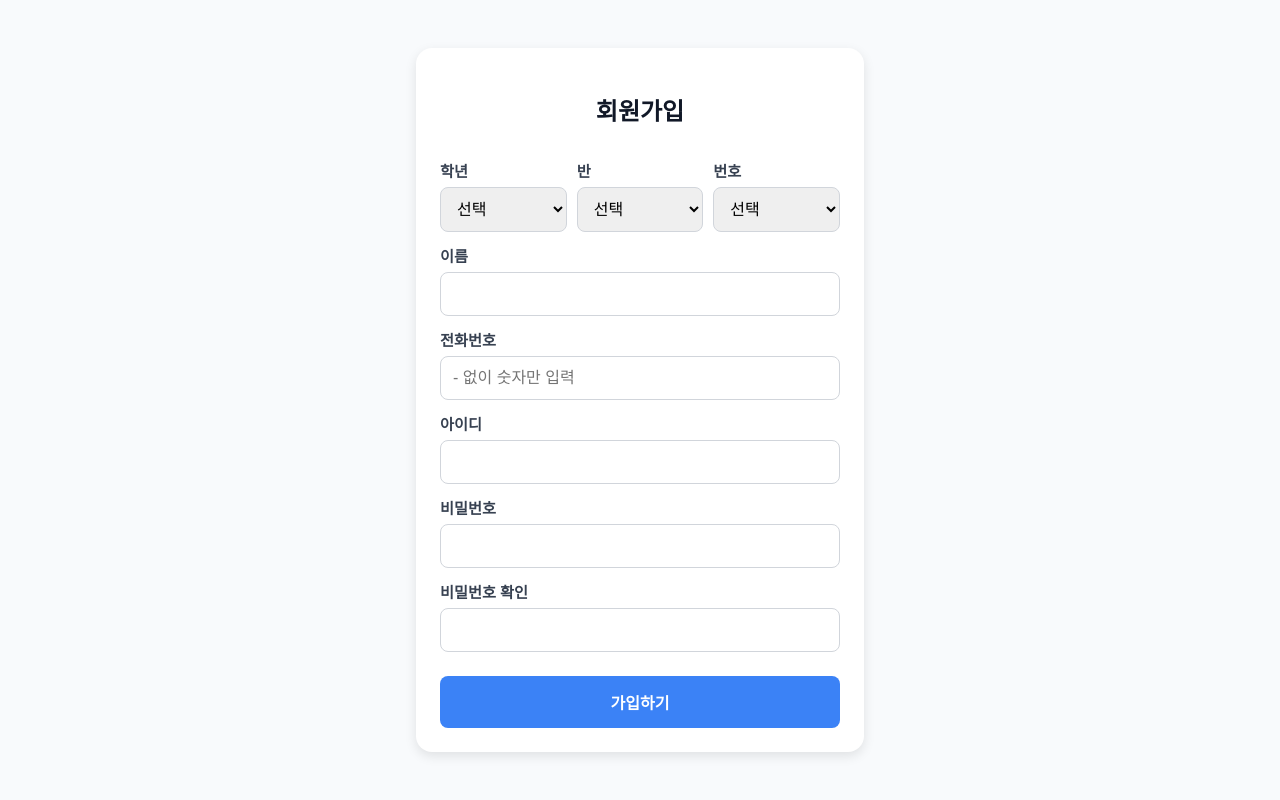
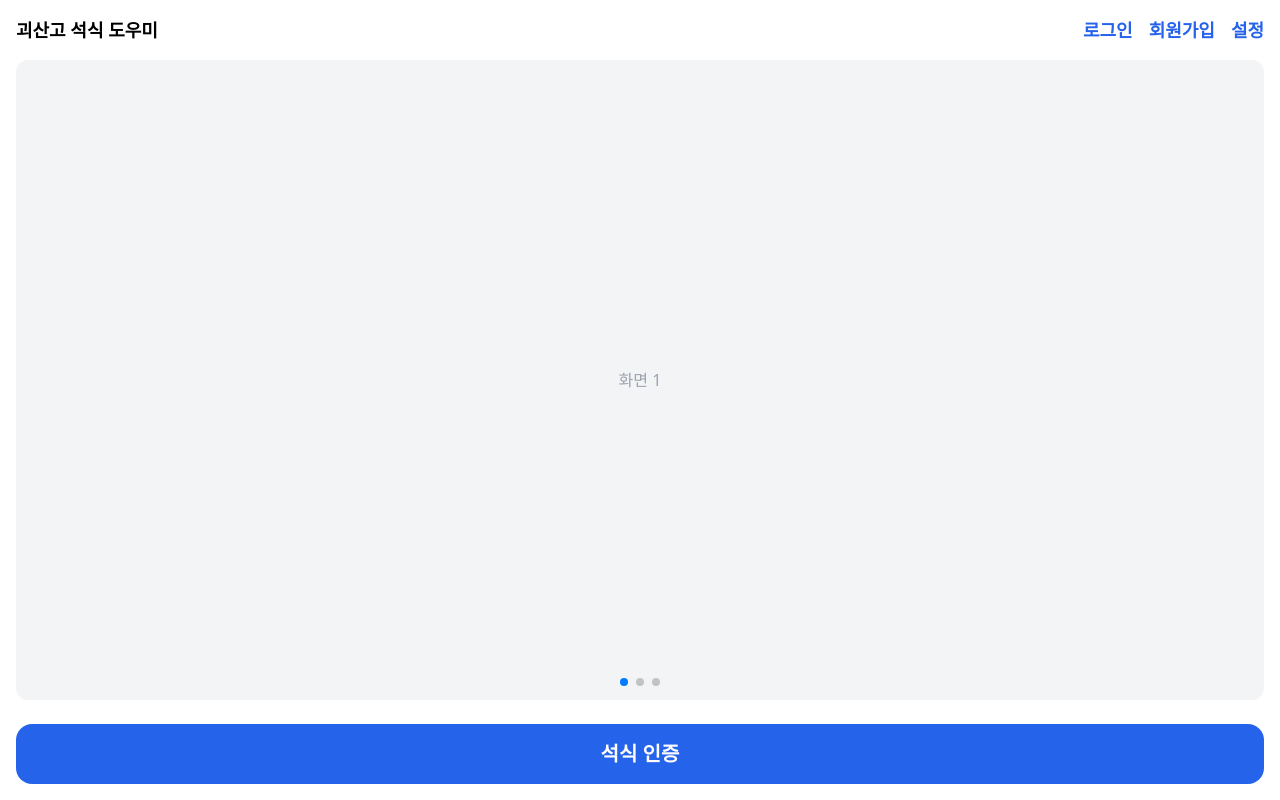
Before and after one commit to Chalkpow/test, a Flask app: page / in a window 1280 px wide. Run offline with Flask 3, Linux system fonts and the light colour scheme; some libraries are stand-ins or nearby versions.

Commit message:
웹 기본 구조 제작

```diff
--- a/app.py
+++ b/app.py
@@ -1,30 +1,86 @@
-from flask import Flask, render_template, request, redirect, url_for
+from flask import Flask, render_template, request, redirect, url_for, session, flash
+import qrcode
+import datetime
+from io import BytesIO
+import base64
 
 app = Flask(__name__)
+app.secret_key = 'your_secret_key'  # 세션 키
+
+# 메모리 저장용 (예시용, 실제 서비스는 DB 사용 권장)
+users = {}
 
 @app.route('/')
-def index():
-    return render_template('index.html')
+def main():
+    user = session.get('user')
+    return render_template('main.html', user=user)
 
-@app.route('/signup', methods=['POST'])
-def signup():
-    # 회원가입 정보 처리
-    grade = request.form['grade']
-    class_ = request.form['class']
-    number = request.form['number']
-    phone = request.form['phone']
-    userid = request.form['userid']
-    password = request.form['password']
+@app.route('/login', methods=['GET', 'POST'])
+def login():
+    if request.method == 'POST':
+        userid = request.form['userid']
+        password = request.form['password']
+        user = users.get(userid)
+        if user and user['password'] == password:
+            session['user'] = {
+                'userid': userid,
+                'grade': user['grade'],
+                'class': user['class'],
+                'number': user['number'],
+                'name': user['name']
+            }
+            return redirect(url_for('main'))
+        else:
+            flash('아이디 또는 비밀번호가 올바르지 않습니다.')
+    return render_template('login.html')
 
-    # 여기에 DB 저장 or 처리 로직 추가 가능
-    print(f'회원가입 정보: {grade}-{class_}-{number}, {phone}, {userid}')
-
-    # 회원가입 후 메인 화면으로 리다이렉트
+@app.route('/logout')
+def logout():
+    session.pop('user', None)
     return redirect(url_for('main'))
 
-@app.route('/main')
-def main():
-    return render_template('main.html')
+@app.route('/register', methods=['GET', 'POST'])
+def register():
+    if request.method == 'POST':
+        userid = request.form['userid']
+        password = request.form['password']
+        name = request.form['name']
+        grade = f"{int(request.form['grade']):02d}"
+        class_ = f"{int(request.form['class']):02d}"
+        number = f"{int(request.form['number']):02d}"
+
+        if userid in users:
+            flash('이미 존재하는 아이디입니다.')
+            return redirect(url_for('register'))
+
+        users[userid] = {
+            'password': password,
+            'name': name,
+            'grade': grade,
+            'class': class_,
+            'number': number,
+        }
+        flash('회원가입이 완료되었습니다. 로그인해주세요.')
+        return redirect(url_for('login'))
+
+    return render_template('register.html')
+
+@app.route('/generate_qr')
+def generate_qr():
+    user = session.get('user')
+    if not user:
+        flash('로그인한 뒤 이용할 수 있습니다!')
+        return redirect(url_for('login'))
+
+    today = datetime.datetime.now().strftime("%Y%m%d")
+    qr_data = today + user['grade'] + user['class'] + user['number']
+
+    img = qrcode.make(qr_data)
+    buf = BytesIO()
+    img.save(buf)
+    img_b64 = base64.b64encode(buf.getvalue()).decode('utf-8')
+
+    return render_template('qr.html', qr_data=qr_data, img_data=img_b64)
 
 if __name__ == '__main__':
     app.run(debug=True)
--- a/templates/index.html
+++ /dev/null
@@ -1,176 +0,0 @@
-<!DOCTYPE html>
-<html lang="ko">
-<head>
-  <meta charset="UTF-8" />
-  <meta name="viewport" content="width=device-width, initial-scale=1.0" />
-  <title>회원가입</title>
-  <style>
-    body {
-      font-family: 'Arial', sans-serif;
-      background-color: #f8fafc;
-      margin: 0;
-      padding: 0;
-      display: flex;
-      justify-content: center;
-      align-items: center;
-      height: 100vh;
-    }
-    form {
-      background-color: #ffffff;
-      padding: 24px;
-      border-radius: 16px;
-      box-shadow: 0 4px 12px rgba(0,0,0,0.1);
-      width: 90%;
-      max-width: 400px;
-    }
-    h2 {
-      text-align: center;
-      margin-bottom: 20px;
-      font-size: 1.5rem;
-      color: #111827;
-    }
-    label {
-      margin-top: 12px;
-      display: block;
-      font-weight: bold;
-      color: #374151;
-      font-size: 0.95rem;
-    }
-    input[type="text"],
-    input[type="password"],
-    select {
-      width: 100%;
-      padding: 12px;
-      margin-top: 6px;
-      border: 1px solid #d1d5db;
-      border-radius: 8px;
-      font-size: 1rem;
-      box-sizing: border-box;
-    }
-    .triple-select {
-      display: flex;
-      justify-content: space-between;
-      gap: 10px;
-    }
-    .triple-select > div {
-      flex: 1;
-    }
-    input[type="submit"] {
-      margin-top: 24px;
-      width: 100%;
-      padding: 14px;
-      background-color: #3b82f6;
-      color: white;
-      border: none;
-      border-radius: 8px;
-      font-size: 1rem;
-      font-weight: bold;
-      cursor: pointer;
-      transition: background-color 0.2s ease-in-out;
-    }
-    input[type="submit"]:hover {
-      background-color: #2563eb;
-    }
-  </style>
-</head>
-<body>
-
-  <form action="/signup" method="post">
-    <h2>회원가입</h2>
-
-    <div class="triple-select">
-      <div>
-        <label for="grade">학년</label>
-        <select id="grade" name="grade" required>
-          <option value="">선택</option>
-          <option value="1">1학년</option>
-          <option value="2">2학년</option>
-          <option value="3">3학년</option>
-        </select>
-      </div>
-
-      <div>
-        <label for="class">반</label>
-        <select id="class" name="class" required>
-          <option value="">선택</option>
-          <option value="1">1반</option>
-          <option value="2">2반</option>
-          <option value="3">3반</option>
-          <option value="4">4반</option>
-          <option value="5">5반</option>
-          <option value="6">6반</option>
-        </select>
-      </div>
-
-      <div>
-        <label for="number">번호</label>
-        <select id="number" name="number" required>
-          <option value="">선택</option>
-        </select>
-      </div>
-    </div>
-
-    <label for="name">이름</label>
-    <input type="text" id="name" name="name" required>
-
-    <label for="phone">전화번호</label>
-    <input type="text" id="phone" name="phone" placeholder="- 없이 숫자만 입력" required>
-
-    <label for="userid">아이디</label>
-    <input type="text" id="userid" name="userid" required>
-
-    <label for="password">비밀번호</label>
-    <input type="password" id="password" name="password" required>
-
-    <label for="passwordConfirm">비밀번호 확인
-      <span id="pwMatchMessage" style="font-weight: normal; font-size: 0.9rem; margin-left: 8px;"></span>
-    </label>
-    <input type="password" id="passwordConfirm" name="passwordConfirm" required>
-
-    <input type="submit" value="가입하기" />
-  </form>
-
-  <script>
-    // 번호 목록 자동 추가
-    const numberSelect = document.getElementById("number");
-    for (let i = 1; i <= 24; i++) {
-      const option = document.createElement("option");
-      option.value = i;
-      option.textContent = `${i}번`;
-      numberSelect.appendChild(option);
-    }
-
-    // 비밀번호 확인 메시지 표시
-    const password = document.getElementById("password");
-    const passwordConfirm = document.getElementById("passwordConfirm");
-    const pwMessage = document.getElementById("pwMatchMessage");
-
-    function checkPasswordMatch() {
-      if (passwordConfirm.value === "") {
-        pwMessage.textContent = "";
-        return;
-      }
-      if (password.value === passwordConfirm.value) {
-        pwMessage.textContent = "비밀번호가 일치합니다.";
-        pwMessage.style.color = "green";
-      } else {
-        pwMessage.textContent = "비밀번호가 일치하지 않습니다.";
-        pwMessage.style.color = "red";
-      }
-    }
-
-    password.addEventListener("input", checkPasswordMatch);
-    passwordConfirm.addEventListener("input", checkPasswordMatch);
-
-    // 폼 제출 시 비밀번호 불일치 방지
-    document.querySelector("form").addEventListener("submit", function (e) {
-      if (password.value !== passwordConfirm.value) {
-        e.preventDefault();
-        pwMessage.textContent = "비밀번호가 일치하지 않습니다.";
-        pwMessage.style.color = "red";
-      }
-    });
-  </script>
-
-</body>
-</html>
--- a/templates/main.html
+++ b/templates/main.html
@@ -2,71 +2,77 @@
 <html lang="ko">
 <head>
   <meta charset="UTF-8" />
-  <meta name="viewport" content="width=device-width, initial-scale=1.0" />
+  <meta name="viewport" content="width=device-width, initial-scale=1" />
   <title>앱 메인화면</title>
   <script src="https://cdn.jsdelivr.net/npm/swiper@11/swiper-bundle.min.js"></script>
-  <link href="https://cdn.jsdelivr.net/npm/swiper@11/swiper-bundle.min.css" rel="stylesheet"/>
+  <link href="https://cdn.jsdelivr.net/npm/swiper@11/swiper-bundle.min.css" rel="stylesheet" />
   <script src="https://cdn.tailwindcss.com"></script>
 </head>
 <body class="bg-white h-screen flex flex-col justify-between items-center p-4">
 
-  <!-- 상단: 앱 이름 / 설정 버튼 -->
+  <!-- 상단 -->
   <div class="w-full flex justify-between items-center text-lg font-semibold mb-4">
     <span>괴산고 석식 도우미</span>
-    <button class="text-blue-600">설정</button>
+
+    <div class="flex items-center space-x-4">
+      {% if user %}
+        <span>{{ user.grade }}학년 {{ user.class }}반 {{ user.number }}번 {{ user.name }}</span>
+        <a href="{{ url_for('logout') }}" class="text-red-600 hover:underline">로그아웃</a>
+      {% else %}
+        <a href="{{ url_for('login') }}" class="text-blue-600 hover:underline">로그인</a>
+        <a href="{{ url_for('register') }}" class="text-blue-600 hover:underline">회원가입</a>
+      {% endif %}
+
+      <button class="text-blue-600 ml-4">설정</button>
+    </div>
   </div>
 
   <!-- 중앙: 스와이프 화면 -->
   <div class="flex-1 w-full flex items-center justify-center">
     <div class="swiper w-full h-full" id="mainSwiper">
       <div class="swiper-wrapper">
-        <!-- 빈 화면 1 -->
         <div class="swiper-slide flex items-center justify-center bg-gray-100 rounded-xl">
           <span class="text-gray-400">화면 1</span>
         </div>
-        <!-- 빈 화면 2 -->
         <div class="swiper-slide flex items-center justify-center bg-gray-100 rounded-xl">
           <span class="text-gray-400">화면 2</span>
         </div>
-        <!-- 빈 화면 3 -->
         <div class="swiper-slide flex items-center justify-center bg-gray-100 rounded-xl">
           <span class="text-gray-400">화면 3</span>
         </div>
       </div>
-      <!-- 하단 점 -->
       <div class="swiper-pagination mt-4"></div>
     </div>
   </div>
 
-  <!-- 하단 버튼 (가로 배치) -->
-  <div class="w-full flex flex-row gap-4 mt-6">
-    <button class="bg-blue-600 text-white text-xl py-4 rounded-2xl w-1/2 font-bold">
+  <!-- 하단 버튼 -->
+  <a href="/generate_qr" class="w-full mt-6">
+    <button class="bg-blue-600 text-white text-xl py-4 rounded-2xl w-full font-bold">
       석식 인증
     </button>
-    <button class="bg-green-600 text-white text-xl py-4 rounded-2xl w-1/2 font-bold">
-      석식 양도
-    </button>
-  </div>
+  </a>
 
   <!-- 스와이퍼 + 키보드 이벤트 초기화 -->
   <script>
     const swiper = new Swiper('#mainSwiper', {
       loop: false,
-      pagination: {
-        el: '.swiper-pagination',
-        clickable: true,
-      },
+      pagination: { el: '.swiper-pagination', clickable: true },
     });
 
-    // ⌨️ 키보드 화살표로 슬라이드 넘기기
     document.addEventListener('keydown', (e) => {
-      if (e.key === 'ArrowRight') {
-        swiper.slideNext();
-      } else if (e.key === 'ArrowLeft') {
-        swiper.slidePrev();
-      }
+      if (e.key === 'ArrowRight') swiper.slideNext();
+      else if (e.key === 'ArrowLeft') swiper.slidePrev();
     });
   </script>
 
+  <!-- 플래시 메시지 팝업 -->
+  {% with messages = get_flashed_messages() %}
+    {% if messages %}
+      <script>
+        alert("{{ messages[0] }}");
+      </script>
+    {% endif %}
+  {% endwith %}
+
 </body>
 </html>
```
Also changed, not shown: templates/login.html (added, +38 -0 lines), templates/qr.html (added, +36 -0 lines), templates/register.html (added, +120 -0 lines).
